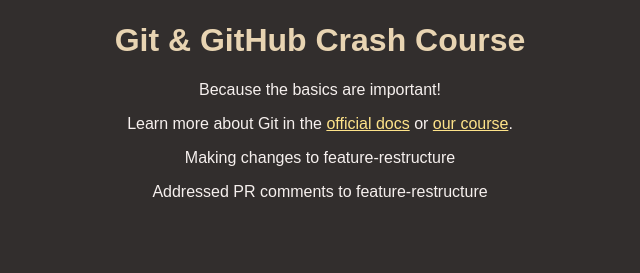
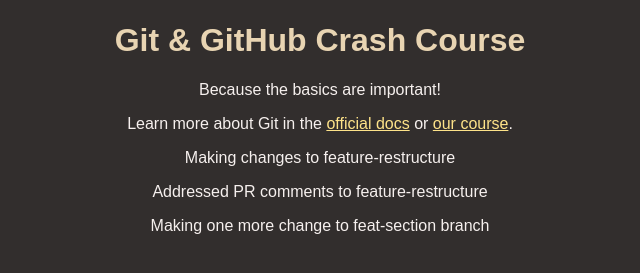
Before and after one commit to javaiu/github-crash-course, a plain HTML site: page index.html in a window 1280 px wide. Shown: the part 147-420 px from the top of the page, without its empty margins (320-960 px from the left). Drawn offline with Linux system fonts and the light colour scheme.

Commit message:
Making one more change to feat-section branch

```diff
--- a/index.html
+++ b/index.html
@@ -22,6 +22,7 @@
       </p>
       <p>Making changes to feature-restructure</p>
       <p>Addressed PR comments to feature-restructure</p>
+      <p>Making one more change to feat-section branch</p>
       </section>
     </main>
   </body>
```
